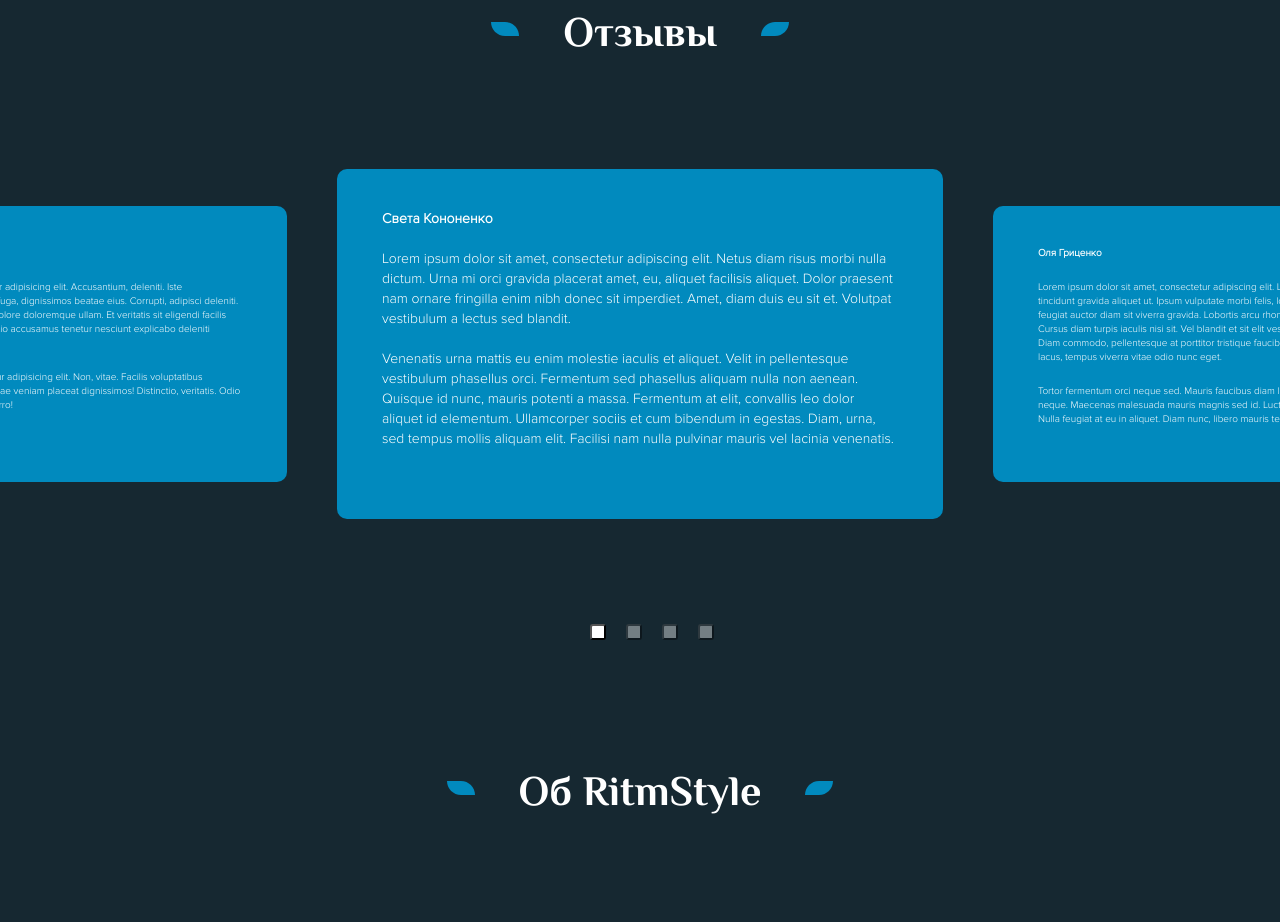
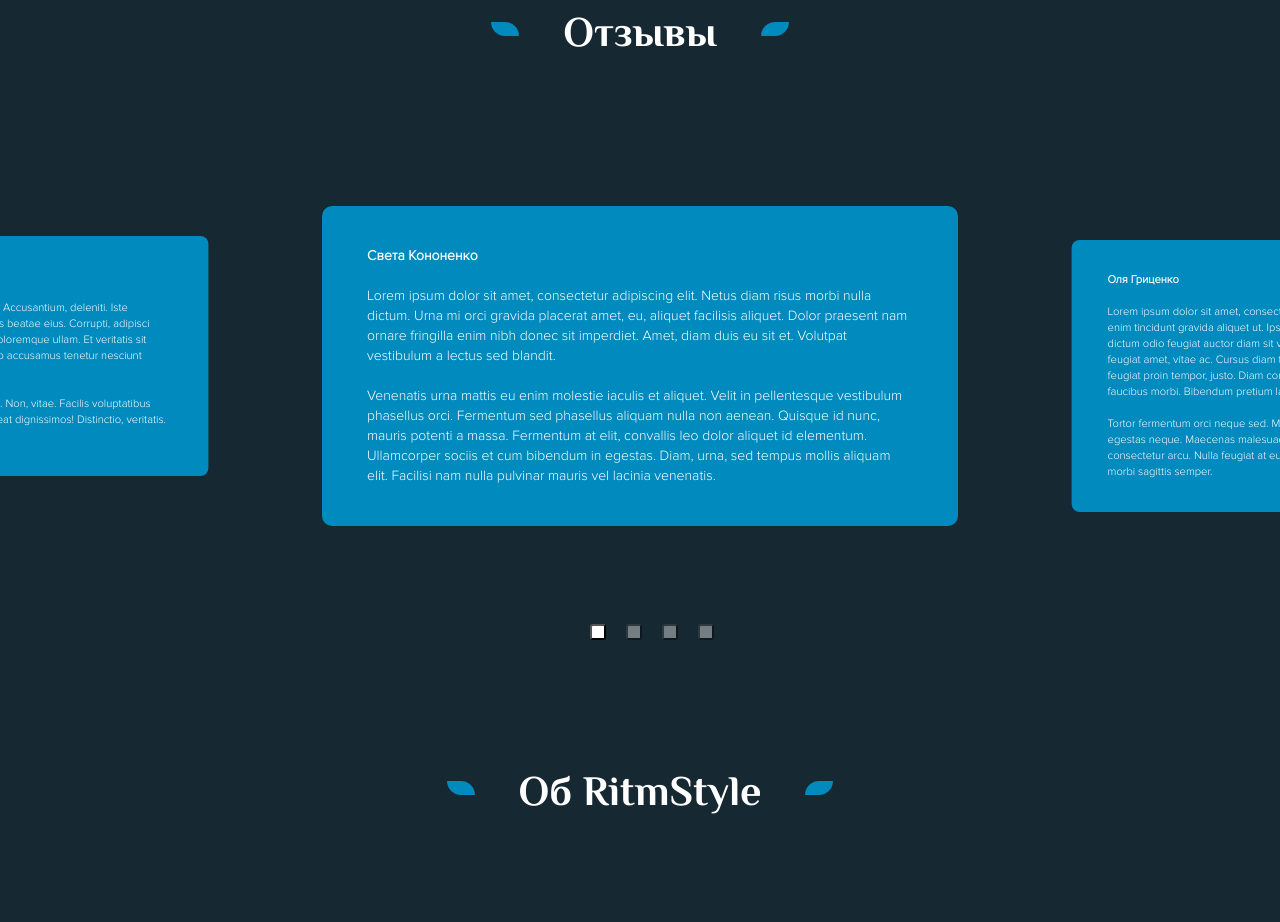
Before and after one commit to vagrant32/RitmStyle, a plain HTML site: page index.html in a window 1280 px wide. Shown: the part 1732-2654 px from the top of the page. Drawn offline with nearby package versions, Linux system fonts and the light colour scheme.

Commit message:
fixed slider

```diff
--- a/index.html
+++ b/index.html
@@ -75,8 +75,9 @@
 <section class="reviews spacing">
     <div class="reviews__inner ">
         <h2 class="reviews__title"><span class="box-titles">Отзывы</span></h2>
-            <div class="reiews__gallery">
+        <div class="reviews__gallery">
             <div class="reviews__item">
+                <div class="reviews__item-wrap">
                     <h4 class="reviews__item-title">Света Кононенко</h4>
                     <p class="reviews__item-text">
                         Lorem ipsum dolor sit amet, consectetur adipiscing elit.
@@ -97,7 +98,9 @@
                         Facilisi nam nulla pulvinar mauris vel lacinia venenatis.
                     </p>
                 </div>
+            </div>
             <div class="reviews__item">
+                <div class="reviews__item-wrap">
                     <h4 class="reviews__item-title">Оля Гриценко</h4>
                     <p class="reviews__item-text">
                         Lorem ipsum dolor sit amet, consectetur adipiscing elit.
@@ -119,7 +122,9 @@
                         libero mauris tellus suspendisse morbi sagittis semper.
                     </p>
                 </div>
+            </div>
             <div class="reviews__item">
+                <div class="reviews__item-wrap">
                     <h4 class="reviews__item-title">Дима Петренко</h4>
                     <p class="reviews__item-text">
                         Lorem ipsum dolor sit amet, consectetur adipiscing elit.
@@ -141,7 +146,9 @@
 
                     </p>
                 </div>
+            </div>
             <div class="reviews__item">
+                <div class="reviews__item-wrap">
                     <h4 class="reviews__item-title">Влад Доценко</h4>
                     <p class="reviews__item-text">
                         Lorem ipsum dolor sit amet consectetur adipisicing elit. Accusantium, deleniti.
@@ -155,6 +162,7 @@
                         Facilis voluptatibus repellendus error eum quod repudiandae veniam placeat dignissimos!
                         Distinctio, veritatis. Odio modi quod, cum ipsam sint cumque porro!
                     </p>
+                </div>
             </div>
         </div>
     </div>
@@ -219,7 +227,7 @@
                     <li class="price__list-item price__list-icon">Абонемент на RitmStyle</li>
                     <li class="price__list-item price__list-icon">RitmStyle для пар</li>
                     <li class="price__list-item price__list-icon">RitmStyle для беременных</li>
-                        <li class="price__list-item price__list-icon">RitmStyle +  фотосессия</li>
+                    <li class="price__list-item price__list-icon">RitmStyle + фотосессия</li>
                 </ul>
                 <ul class="price__descr">
                     <li class="price__list-item"><span>1000грн</span></li>
@@ -241,7 +249,10 @@
 <div class="map">
     <div class="container">
         <div class="map__wrapper">
-                <iframe src="https://www.google.com/maps/embed?pb=!1m18!1m12!1m3!1d24606.620271774038!2d34.55761426729246!3d49.58921860853882!2m3!1f0!2f0!3f0!3m2!1i1024!2i768!4f13.1!3m3!1m2!1s0x40d825f0e83ec64f%3A0x63ef4752abc07876!2z0J_QvtC70YLQsNCy0YHQutC40Lkg0LPQvtGB0YPQtNCw0YDRgdGC0LLQtdC90L3Ri9C5INCw0LPRgNCw0YDQvdGL0Lkg0YPQvdC40LLQtdGA0YHQuNGC0LXRgg!5e0!3m2!1sru!2sua!4v1655020372831!5m2!1sru!2sua" width="856" height="604" style="border:0;" allowfullscreen="" loading="lazy" referrerpolicy="no-referrer-when-downgrade"></iframe>
+            <iframe
+                src="https://www.google.com/maps/embed?pb=!1m18!1m12!1m3!1d24606.620271774038!2d34.55761426729246!3d49.58921860853882!2m3!1f0!2f0!3f0!3m2!1i1024!2i768!4f13.1!3m3!1m2!1s0x40d825f0e83ec64f%3A0x63ef4752abc07876!2z0J_QvtC70YLQsNCy0YHQutC40Lkg0LPQvtGB0YPQtNCw0YDRgdGC0LLQtdC90L3Ri9C5INCw0LPRgNCw0YDQvdGL0Lkg0YPQvdC40LLQtdGA0YHQuNGC0LXRgg!5e0!3m2!1sru!2sua!4v1655020372831!5m2!1sru!2sua"
+                width="856" height="604" style="border:0;" allowfullscreen="" loading="lazy"
+                referrerpolicy="no-referrer-when-downgrade"></iframe>
             <div class="map__adress">
                 <div class="map__adress-first">
                     <h3 class="map__adress-header">Бассейн WorkClass</h3>
@@ -272,7 +283,6 @@
             <div class="bottom__inner">
                 <p class="copyright">© 2018-2022 RitmStyle</p>
                 <a href="#" class="bottom-link">Сделано d-e-n.info</a>
-
             </div>
         </div>
     </div>
--- a/js/main.js
+++ b/js/main.js
@@ -1,5 +1,5 @@
 $(document).ready(function(){
-    $('.reiews__gallery').slick({
+    $('.reviews__gallery').slick({
         centerMode: true,
         variableWidth: true,
         centerPadding: '0',
--- a/scss/main.scss
+++ b/scss/main.scss
@@ -7,6 +7,7 @@ html {
 *::before {
     box-sizing: inherit;
 }
+
 @font-face {
     font-family: 'ProximaNova-Light';
     font-style: normal;
@@ -14,6 +15,7 @@ html {
     font-display: swap;
     src: url('../fonts/ProximaNova-Light.woff') format('woff');
 }
+
 @font-face {
     font-family: 'ProximaNova-Regular';
     font-style: normal;
@@ -21,6 +23,7 @@ html {
     font-display: swap;
     src: url('../fonts/ProximaNova-Regular.woff') format('woff');
 }
+
 @font-face {
     font-family: 'ProximaNova-Semibold';
     font-style: normal;
@@ -28,6 +31,7 @@ html {
     font-display: swap;
     src: url('../fonts/ProximaNova-Semibold.woff') format('woff');
 }
+
 @font-face {
     font-family: 'ProximaNova-Bold';
     font-style: normal;
@@ -35,6 +39,7 @@ html {
     font-display: swap;
     src: url('../fonts/ProximaNova-Bold.woff') format('woff');
 }
+
 body {
     font-family: 'ProximaNova-Light', serif;
     color: #fff;
@@ -42,21 +47,26 @@ body {
     line-height: 23px;
     background-color: #162831;
 }
-h1,h2,h3,h4,h5,h6 {
+
+h1, h2, h3, h4, h5, h6 {
     margin: 0;
     padding: 0;
 }
+
 p {
     margin: 0;
 }
+
 ul {
     padding: 0;
     margin: 0;
     list-style: none;
 }
+
 li {
     padding-left: 0;
 }
+
 a {
     text-decoration: none;
     color: inherit;
@@ -67,15 +77,18 @@ a {
     margin: 0 auto;
     padding: 0 10px;
 }
+
 .spacing {
     margin-bottom: 150px;
 }
+
 .sections-subtitle {
     font-family: 'El Messiri', serif;
     font-style: normal;
     font-size: 24px;
     line-height: 34px;
 }
+
 .box-titles {
     position: relative;
     padding-left: 72px;
@@ -83,6 +96,7 @@ a {
     font-family: 'El Messiri', serif;
     font-size: 42px;
     line-height: 59px;
+
     &::before {
         content: "";
         width: 28px;
@@ -92,6 +106,7 @@ a {
         top: 19px;
         background-image: url("../images/box-title-left.svg");
     }
+
     &::after {
         content: "";
         width: 28px;
@@ -118,18 +133,21 @@ a {
     line-height: 19px;
     font-family: 'ProximaNova-Regular';
 }
+
 .menu__item-link {
     cursor: pointer;
 }
+
 .menu__item + .menu__item {
     margin-left: 50px;
 }
+
 .header__link {
     padding: 9px 15px;
     background-color: #018ABE;
     border: 1px solid #018ABE;
     border-radius: 3px;
-    font-family: 'ProximaNova-Semibold' ;
+    font-family: 'ProximaNova-Semibold';
     font-style: 13px;
     line-height: 18px;
 }
@@ -145,6 +163,7 @@ a {
     font-family: 'El Messiri';
     font-weight: 700;
 }
+
 .therapy__subtitle {
     font-style: normal;
     font-size: 24px;
@@ -152,6 +171,7 @@ a {
     padding-top: 136px;
     padding-bottom: 40px;
     margin: 0;
+
     & span {
         position: relative;
         padding-left: 90px;
@@ -166,6 +186,7 @@ a {
             top: 10px;
             background-image: url("../images/therapy-subtitle-left.svg");
         }
+
         &::after {
             content: "";
             width: 28px;
@@ -178,57 +199,81 @@ a {
     }
 
 }
+
 .therapy__title {
     font-style: normal;
     font-size: 64px;
     line-height: 90px;
     margin: 0;
 }
+//Можно реализовать вложенность
+// .sessions {
+//     &__title { /*...*/ }
+
+//     &__inner { /*...*/ }
+
+//     &__grid-item { /*...*/
+//         &.item1 {
+//             /*...*/
+//         }
+//     }
+
+//     &__grid { /*...*/ }
+//     /*...*/
+// }
+
 .sessions__title {
     margin-bottom: 100px;
 }
+
 .sessions__inner {
     text-align: center;
 }
+
 .sessions__grid-item {
     border-radius: 10px;
     position: relative;
+}
 
-
-}
 .sessions__grid {
     display: grid;
     grid-template: repeat(2, 258px) / repeat(3, 416px);
     gap: 24px;
 
 }
+
 .sessions__subtitle {
     position: absolute;
     bottom: 30px;
     left: 40px;
     text-align: left;
 }
+
 .item1 {
     grid-row: span 2;
     background-image: url('../images/sessions-1.jpg');
     background-repeat: no-repeat;
     background-position: center;
 }
+
 .item2 {
     background-image: url('../images/sessions-2.jpg');
     background-repeat: no-repeat;
     background-position: center;
 }
+
 .item3 {
     background-image: url('../images/sessions-3.jpg');
     background-repeat: no-repeat;
     background-position: center;
 }
+
 .item4 {
     background-image: url('../images/sessions-4.jpg');
     background-repeat: no-repeat;
     background-position: center;
 }
+
 .item5 {
     background-image: url('../images/sessions-5.jpg');
     background-repeat: no-repeat;
@@ -240,55 +285,73 @@ a {
     max-width: 1736px;
     margin: 0 auto;
 }
+
 .reviews__title {
     text-align: center;
     margin-bottom: 100px;
 }
-.reiews__gallery{
+
+.reiews__gallery {
     max-height: 585px;
     // width: 100%;
 }
 
 .reviews__item {
+    max-width: 636px;
+    height: 350px;
+    margin-bottom: 60px;
+    margin-top: 40px;
+    text-align: left;
+    transition: all 0.25s;
+
+    $slide: &;
+
+    & + .reviews__item {
+        margin-left: 25px;
+        margin-right: 25px;
+    }
+
+    &-wrap {
+        transform: scale(0.8);
         background-color: #018ABE;
         border-radius: 10px;
         padding: 40px 45px;
-    font-size: 10px;
-    line-height: 14px;
-    max-width: 500px ;
-    height: 276px;
-    margin-bottom: 60px;
-    margin-top: 40px;
-    text-align: left;
-    & + .reviews__item {
-        margin-left: 50px;
+        font-size: 14px;
+        line-height: 20px;
+        transition: all 0.25s;
+    }
+
+    &.slick-current {
+        #{$slide}-wrap {
+            transform: scale(1);
         }
     }
-.reviews__item-text {
-    max-width: 410px;
 }
 
-.slick-current {
-    max-width: 636px ;
-    height: 350px;
-    font-size: 14px;
-    line-height: 20px;
-    transform: translateY(-37px);
-    & .reviews__item-text {
-        max-width: 516px;
-    }
-}
-.slick-dots{
+
+
+// .slick-current {
+//     //max-width: 636px;
+//     //height: 350px;
+//     //font-size: 14px;
+//     //line-height: 20px;
+//     //transform: translateY(-37px);
+
+// }
+
+.slick-dots {
     position: absolute;
     left: calc(50% - 50px);
+
     & li + li {
         margin-left: 20px;
     }
+
     & li {
         display: inline-block;
     }
 
-    .slick-active button{
+    .slick-active button {
         opacity: 1;
     }
 
@@ -312,23 +375,28 @@ a {
     max-width: 1078px;
     margin: 0 auto;
 }
+
 .about__title {
     text-align: center;
     margin-bottom: 100px;
 }
+
 .about__inner {
     display: flex;
     gap: 85px;
 }
+
 .about__inner + .about__inner {
     margin-top: 100px;
 }
+
 .about__massage-title {
     margin-top: 70px;
     margin-bottom: 30px;
 }
+
 .about__massage-text + .about__massage-text,
-.about__hydro-text + .about__hydro-text{
+.about__hydro-text + .about__hydro-text {
     margin-top: 20px;
 }
 
@@ -336,15 +404,18 @@ a {
     margin-top: 15px;
     margin-bottom: 30px;
 }
+
 // PRICE SECTION
 .price__title {
     text-align: center;
     margin-bottom: 100px;
 }
+
 .price__inner {
     display: flex;
     gap: 134px;
 }
+
 .price__text {
     display: flex;
     justify-content: space-between;
@@ -354,15 +425,19 @@ a {
     line-height: 25px;
 
 }
+
 .price__list {
     font-family: 'ProximaNova-Regular';
 }
+
 .price__descr {
     font-weight: 700;
 }
-.price__list-icon{
+
+.price__list-icon {
     position: relative;
     padding-left: 40px;
+
     &::before {
         content: "";
         height: 9px;
@@ -373,9 +448,11 @@ a {
         background-image: url("../images/price-icon.svg");
     }
 }
+
 .price__list-item + .price__list-item {
     margin-top: 30px;
 }
+
 .price__image-subtitle {
     text-align: center;
     font-size: 21px;
@@ -383,10 +460,12 @@ a {
     font-weight: 700;
     margin-top: 30px;
 }
+
 // MAP SECTION
 .map {
     margin-bottom: 100px;
 }
+
 .map__wrapper {
     display: flex;
     gap: 48px;
@@ -409,16 +488,19 @@ iframe {
 .map__adress-first {
     margin-bottom: 25px;
 }
+
 .map__adress-header {
     margin-bottom: 20px;
     font-family: "El Messiri";
     font-size: 24px;
     line-height: 34px;
 }
+
 .map__list-item {
     margin-bottom: 20px;
     padding-left: 45px;
     position: relative;
+
     &::before {
         content: "";
         width: 20px;
@@ -428,19 +510,24 @@ iframe {
         left: 0px;
         background-repeat: no-repeat;
     }
+
     &.list-fst::before {
         background-image: url("../images/map-geo.svg");
     }
+
     &.list-scnd::before {
         background-image: url("../images/map-metro.svg");
     }
+
     &.list-thrd::before {
         background-image: url("../images/map-calendar.svg");
     }
 }
+
 .list-thrd {
     margin-bottom: 30px;
 }
+
 .map__adress-link {
     width: 155px;
     height: 36px;
@@ -455,17 +542,20 @@ iframe {
     border: none;
     border-radius: 3px;
 }
+
 //Bottom SECTION
-.bottom__inner{
+.bottom__inner {
     display: flex;
     justify-content: space-between;
     margin-bottom: 30px;
     font-size: 14px;
     line-height: 19px;
 }
+
 .copyright {
     font-family: 'ProximaNova-Regular', serif;
 }
+
 .bottom-link {
     font-family: 'ProximaNova-Bold', serif;
 }
```
Also changed, not shown: css/main.css, 1 other file. Lines whose indentation alone changed are shown as unchanged.
